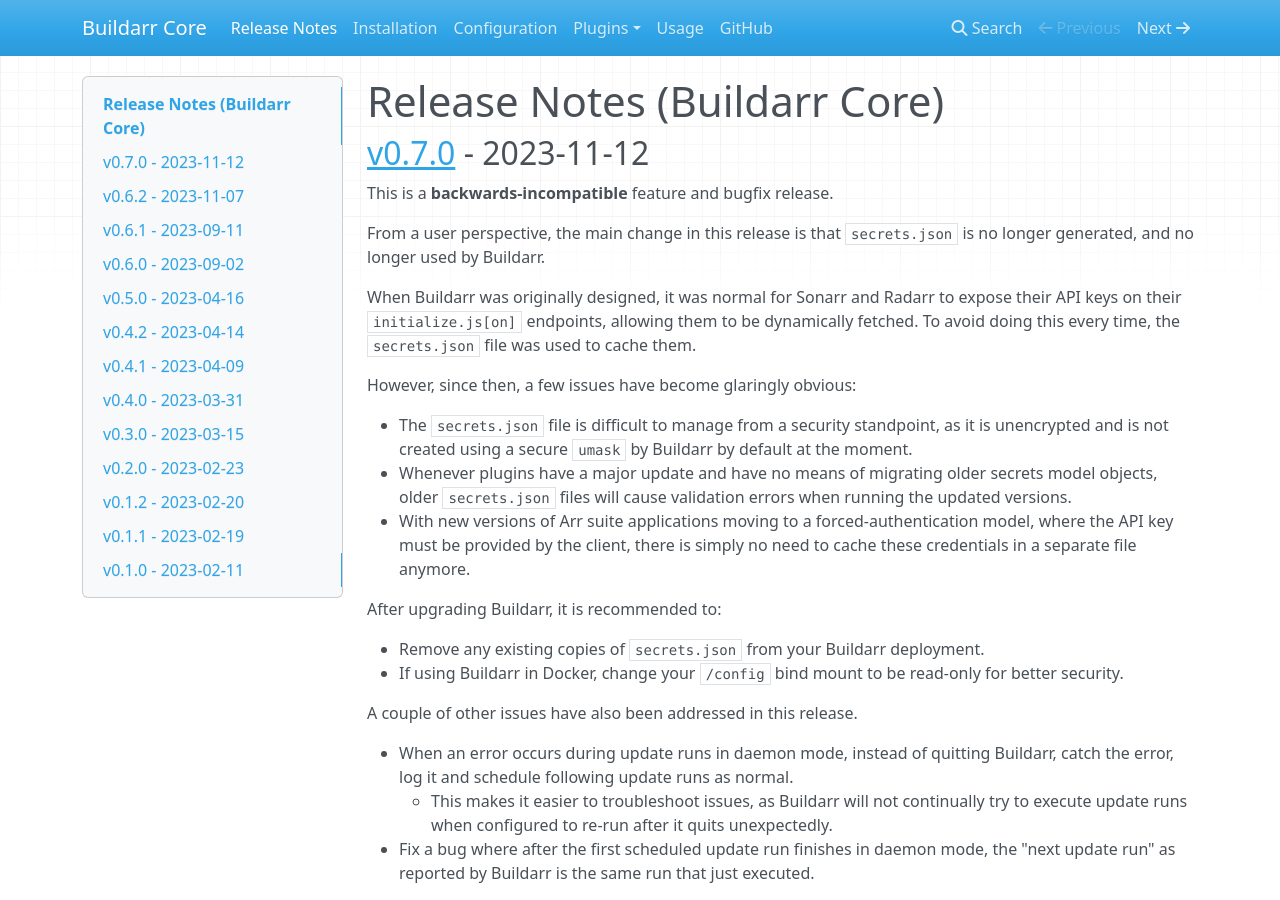
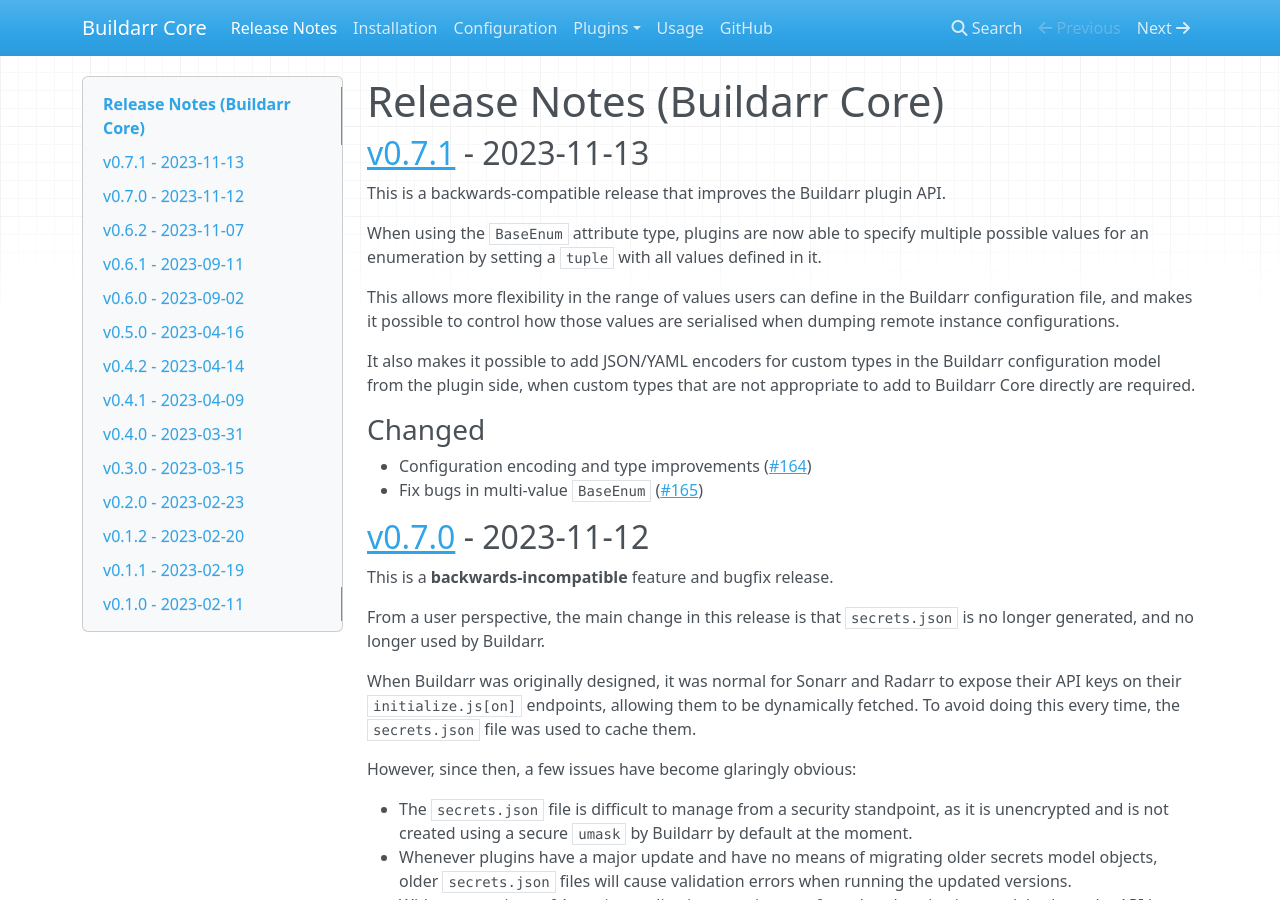
Before and after one commit to buildarr/buildarr, an MkDocs documentation site: the page built from docs/release-notes.md, in a window 1280 px wide and 900 px high. Built offline with MkDocs 1.6.1, drawn with Linux system fonts in a browser that asks for light colours; nearby versions of some CDN libraries.

Commit message:
Tag v0.7.1 (#167)
* Bump version
* Add release notes

```diff
--- a/docs/release-notes.md
+++ b/docs/release-notes.md
@@ -1,4 +1,20 @@
 # Release Notes (Buildarr Core)
+
+## [v0.7.1](https://github.com/buildarr/buildarr/releases/tag/v0.7.1) - 2023-11-13
+
+This is a backwards-compatible release that improves the Buildarr plugin API.
+
+When using the `BaseEnum` attribute type, plugins are now able to specify multiple possible values for an enumeration by setting a `tuple` with all values defined in it.
+
+This allows more flexibility in the range of values users can define in the Buildarr configuration file, and makes it possible to control how those values are serialised when dumping remote instance configurations.
+
+It also makes it possible to add JSON/YAML encoders for custom types in the Buildarr configuration model from the plugin side, when custom types that are not appropriate to add to Buildarr Core directly are required.
+
+### Changed
+
+* Configuration encoding and type improvements ([#164](https://github.com/buildarr/buildarr/pull/164))
+* Fix bugs in multi-value `BaseEnum` ([#165](https://github.com/buildarr/buildarr/pull/165))
+
 
 ## [v0.7.0](https://github.com/buildarr/buildarr/releases/tag/v0.7.0) - 2023-11-12
 
--- a/pyproject.toml
+++ b/pyproject.toml
@@ -7,7 +7,7 @@
 
 [tool.poetry]
 name = "buildarr"
-version = "0.7.0"
+version = "0.7.1"
 description = "Constructs and configures Arr PVR stacks"
 authors = ["Callum Dickinson <callum.dickinson.nz@gmail.com>"]
 license = "GPL-3.0-or-later"
```
